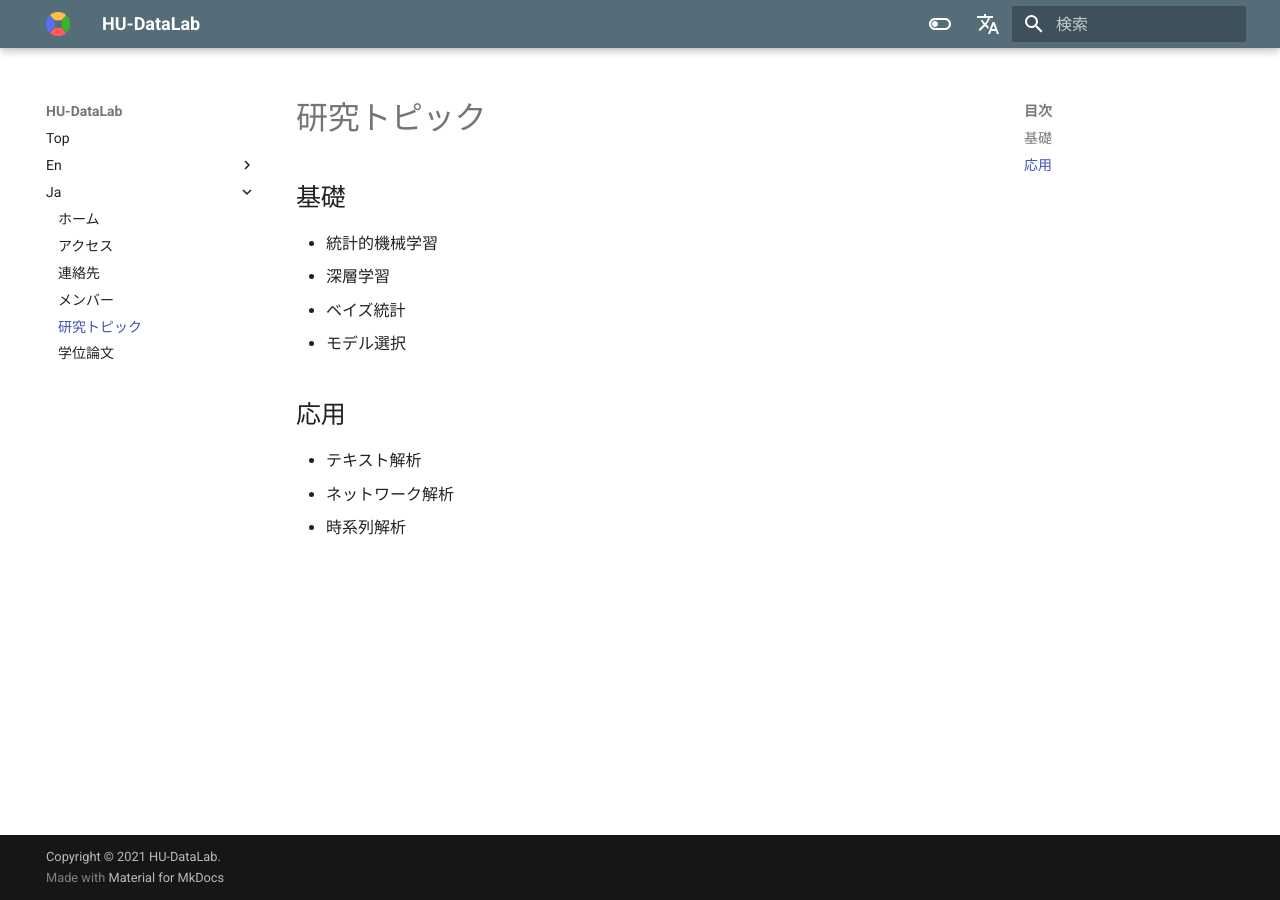
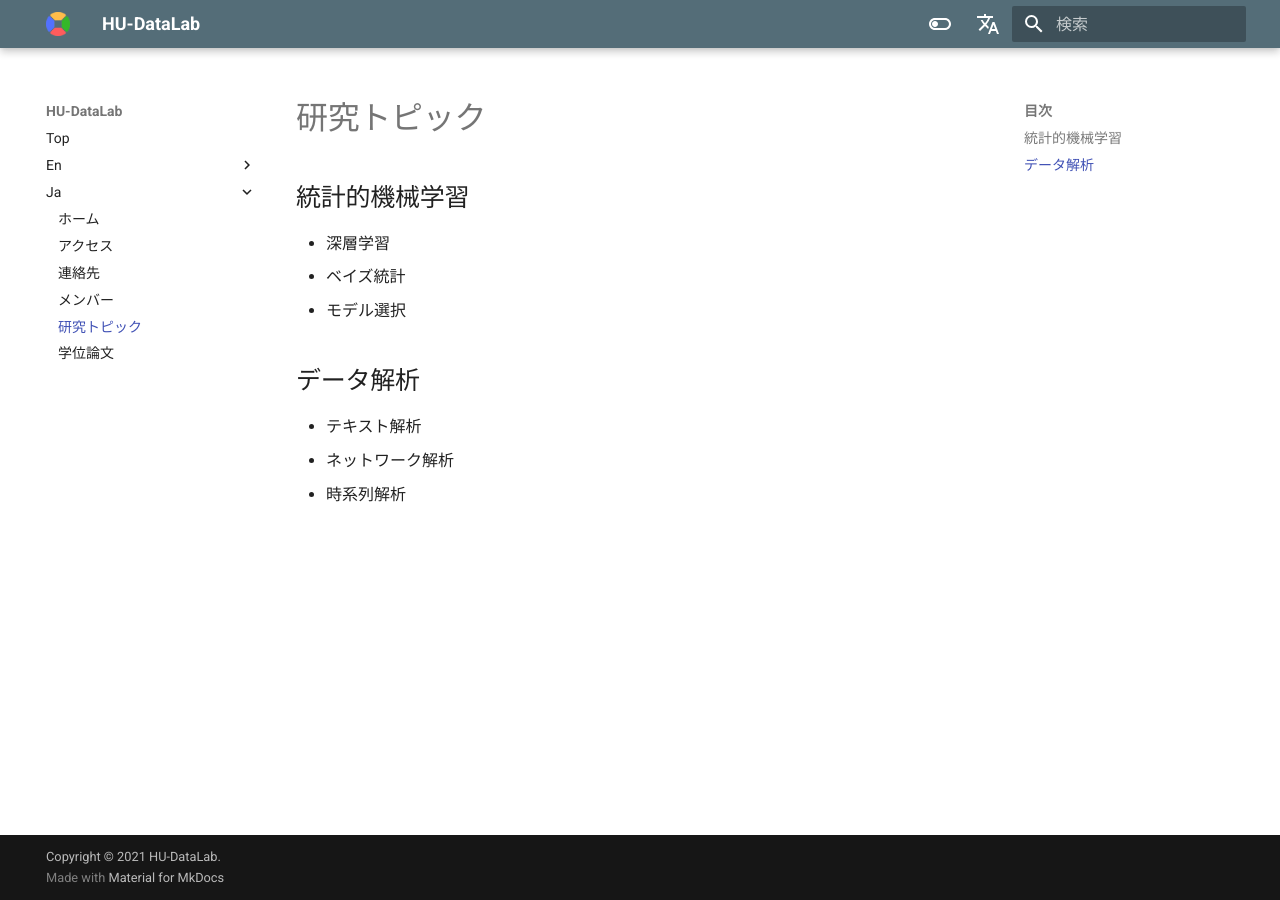
Before and after one commit to lpifj-a/hu-datalab.github.io, an MkDocs documentation site: the page built from docs/ja/reserchTopics.md, in a window 1280 px wide. Built offline with MkDocs 1.6.1 and Material for MkDocs 9.7.7, drawn with Linux system fonts in a browser that asks for light colours; comment, search, counter and statistics services are not loaded.

Commit message:
Update reserchTopics.md

```diff
--- a/docs/ja/reserchTopics.md
+++ b/docs/ja/reserchTopics.md
@@ -1,12 +1,11 @@
 # 研究トピック
 
-## 基礎
-- 統計的機械学習
+## 統計的機械学習
 - 深層学習
 - ベイズ統計
 - モデル選択
 
-## 応用
+## データ解析
 - テキスト解析
 - ネットワーク解析
 - 時系列解析
```
